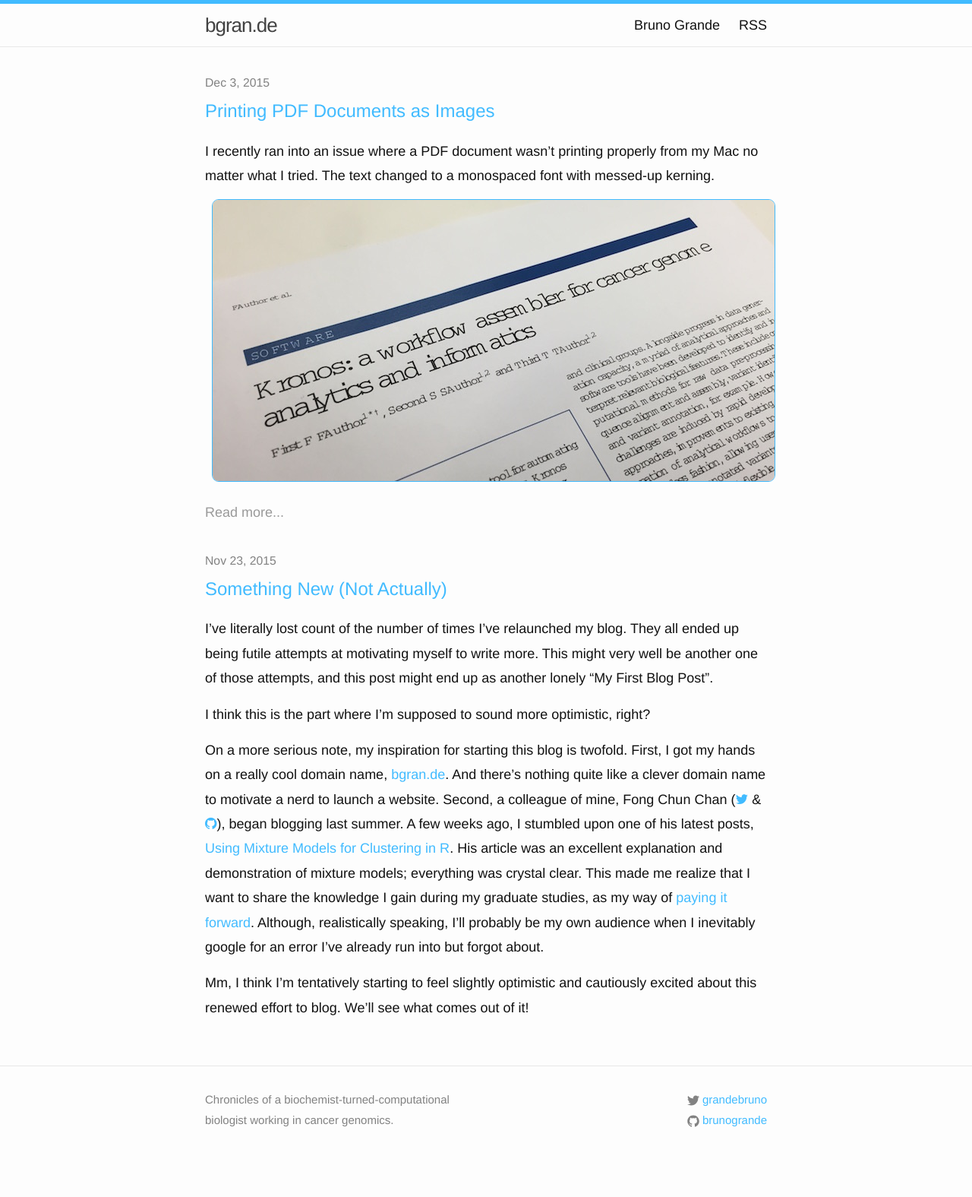
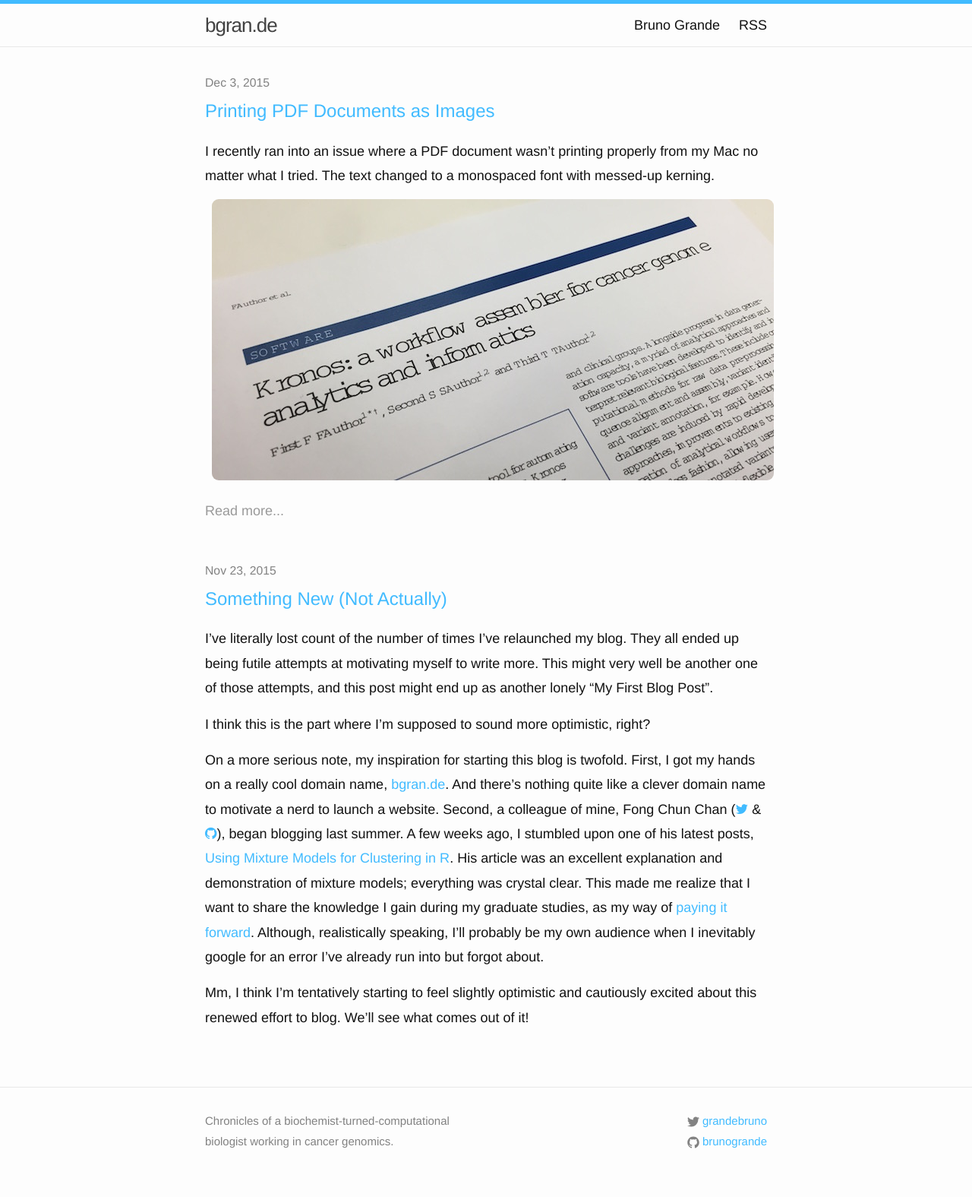
Before and after one commit to BrunoGrandePhD/scientificbruno.github.io, a Jekyll site: the page built from index.html, in a window 1280 px wide. Shown: the whole page at 76% size. Built offline with Jekyll 4.4.1, drawn with Linux system fonts in a browser that asks for light colours; nearby versions of some CDN libraries; before the commit the page ends 1547 px from its top, so only the background shows below that.

Commit message:
Improve display of images

```diff
--- a/_sass/_base.scss
+++ b/_sass/_base.scss
@@ -47,7 +47,7 @@
     vertical-align: middle;
     margin: 0 0 $border-unit $border-unit;
     border-radius: $border-unit;
-    border: 1px solid $brand-color;
+    // border: 1px solid $brand-color;
 }
 
 
@@ -113,12 +113,13 @@
  * Blockquotes
  */
 blockquote {
-    color: $grey-color;
-    border-left: 4px solid $grey-color-light;
-    padding-left: $spacing-unit / 2;
-    font-size: 18px;
-    letter-spacing: -1px;
+    color: #8E8E8E;
+    padding-left: 15px;
+    font-size: 24px;
+    letter-spacing: -0.03em;
     font-style: italic;
+    padding: 10px 60px;
+    line-height: 1.5em;
 
     > :last-child {
         margin-bottom: 0;
--- a/_sass/_layout.scss
+++ b/_sass/_layout.scss
@@ -181,7 +181,7 @@
     list-style: none;
 
     > li {
-        margin-bottom: $spacing-unit;
+        margin-bottom: $spacing-unit * 1.5;
     }
 }
 
@@ -195,12 +195,26 @@
     font-size: 24px;
 }
 
+.read-more-paragraph {
+	text-align: center;
+}
+
 .read-more-link {
     color: $light-grey-link;
 }
 
 .read-more-link:visited {
     color: $light-grey-link;
+}
+
+img.float-left {
+	float: left;
+	margin: 0 1em 1em 0;
+}
+
+img.float-right {
+	float: right;
+	margin: 0 0 1em 1em;
 }
 
 .avatar {
@@ -263,3 +277,9 @@
         }
     }
 }
+
+.article-end-separator {
+	text-align: center;
+    font-size: 1.5em;
+    color: #7D7D7D;
+}
```
